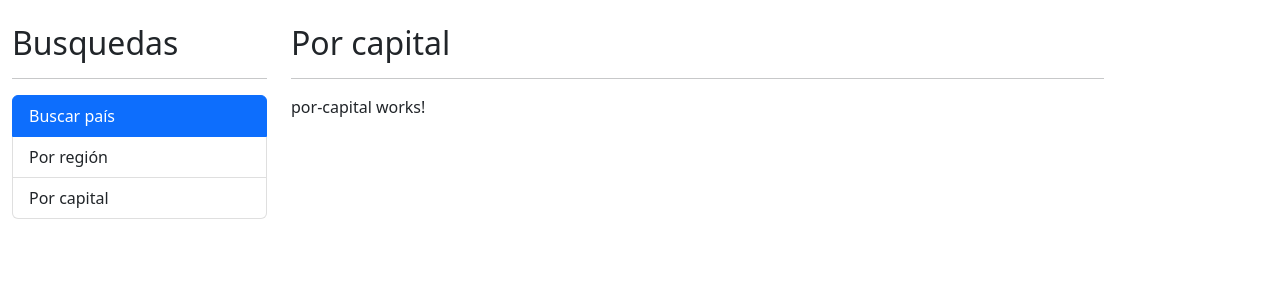
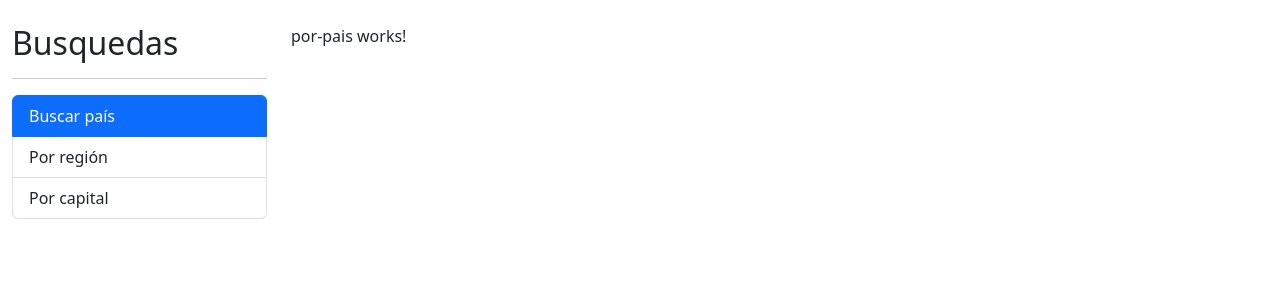
Before and after one commit to agustin-f/paisesApp, an Angular app: page / in a window 1280 px wide. Shown: the top 300 px of the page. Built offline with nearby package versions, Linux system fonts and the light colour scheme.

Commit message:
configurando rutas

```diff
--- a/src/app/app.component.html
+++ b/src/app/app.component.html
@@ -9,8 +9,6 @@
         </ul>
     </div>
     <div class="col">
-        <h2>Por capital</h2>
-        <hr>
-        <app-por-capital></app-por-capital>
+        <router-outlet></router-outlet>
     </div>
 </div>
--- a/src/app/app.module.ts
+++ b/src/app/app.module.ts
@@ -4,6 +4,7 @@
 import { AppComponent } from './app.component';
 import { PaisModule } from './pais/pais.module';
 import { SharedModule } from './shared/shared.module';
+import { AppRoutingModule } from './app.routing.module';
 
 @NgModule({
   declarations: [
@@ -11,6 +12,7 @@
   ],
   imports: [
     BrowserModule,
+    AppRoutingModule,
     PaisModule,
     SharedModule
   ],
```
Also changed, not shown: src/app/app.routing.module.ts (added, +42 -0 lines).
